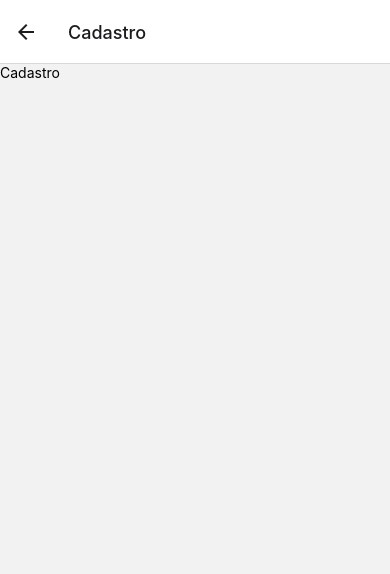
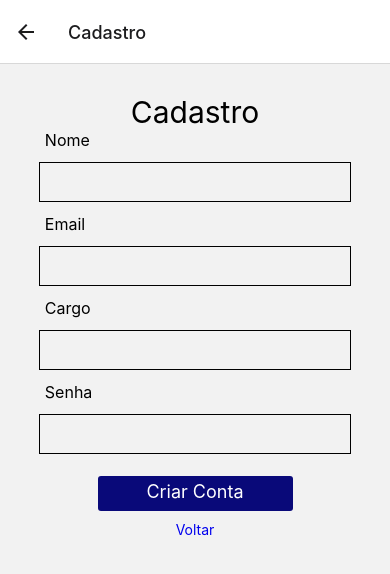
Before and after one commit to paulo-paes/mobile-habilidades, a React Native app: screen /Cadastro in a window 390 px wide. Shown: the top 574 px of the page. Built offline with nearby package versions, Linux system fonts and the light colour scheme.

Commit message:
Tela de cadastro

```diff
--- a/globalStyles.js
+++ b/globalStyles.js
@@ -3,6 +3,19 @@ import { StyleSheet } from "react-native";
 export default StyleSheet.create({
     preencher: {
         flex: 1
+    },
+    input: {
+        height: 40,
+        width: '80%',
+        margin: 12,
+        borderWidth: 1,
+        padding: 10
+    },
+    inputLabel: {
+        fontSize: 16
+    },
+    link: {
+        color: '#0000EE'
     }
 })
 
--- /dev/null
+++ b/src/components/Botao/Botao.jsx
@@ -0,0 +1,27 @@
+import React from 'react'
+import { StyleSheet, Text, TouchableOpacity } from 'react-native'
+import { cores } from '../../../globalStyles'
+
+export default function Botao({text, acao, style}) {
+    return (
+        <TouchableOpacity style={[style && style, styles.btn]} onPress={acao}>
+            <Text style={styles.text}>{text}</Text>
+        </TouchableOpacity>
+    )
+}
+
+const styles = StyleSheet.create({
+    btn: {
+        width: '50%',
+        height: 35,
+        padding: 'auto',
+        backgroundColor: cores.azulMedio,
+        borderRadius: 3
+    },
+    text: {
+        textAlign: 'center',
+        paddingVertical: 5,
+        fontSize: 18,
+        color: 'white'
+    }
+})
--- a/src/screens/Cadastro/Cadastro.jsx
+++ b/src/screens/Cadastro/Cadastro.jsx
@@ -1,10 +1,34 @@
 import React from 'react'
-import { Text } from 'react-native'
+import { Text, TextInput, View } from 'react-native'
+import globalStyles from '../../../globalStyles'
+import Botao from '../../components/Botao/Botao'
+import styles from './styles'
 
-export default function Cadastro() {
+export default function Cadastro({ navigation }) {
     return (
-        <>
-          <Text>Cadastro</Text>
-        </>
+        <View style={[globalStyles.preencher, styles.cadastro]}>
+
+            <Text style={styles.cadastroTitulo}>Cadastro</Text>
+            <Text style={[globalStyles.inputLabel, styles.cadastroLabel]}>Nome</Text>
+            <TextInput style={globalStyles.input}/>
+
+            <Text style={[globalStyles.inputLabel, styles.cadastroLabel]}>Email</Text>
+            <TextInput style={globalStyles.input}/>
+
+            <Text style={[globalStyles.inputLabel, styles.cadastroLabel]}>Cargo</Text>
+            <TextInput style={globalStyles.input}/>
+
+            <Text style={[globalStyles.inputLabel, styles.cadastroLabel]}>Senha</Text>
+            <TextInput secureTextEntry={true} style={globalStyles.input}/>
+
+            <Botao style={styles.cadastroBotao} text='Criar Conta'/>
+
+            <Text
+                style={globalStyles.link}
+                onPress={() => navigation.navigate('Login')}
+            >
+                    Voltar
+            </Text>
+        </View>
     )
 }
--- /dev/null
+++ b/src/screens/Cadastro/styles.js
@@ -0,0 +1,18 @@
+import { StyleSheet } from "react-native";
+
+export default StyleSheet.create({
+    cadastro: {
+        marginTop: 30,
+        alignItems: 'center',
+        height: '80%'
+    },
+    cadastroTitulo: {
+        fontSize: 30
+    },
+    cadastroLabel: {
+        width: '77%'
+    },
+    cadastroBotao: {
+        marginVertical: 10
+    }
+})
--- a/src/screens/Login/Login.jsx
+++ b/src/screens/Login/Login.jsx
@@ -1,6 +1,7 @@
 import React from 'react'
 import { View, Text, TextInput, Button, TouchableOpacity } from 'react-native'
 import globalStyles from '../../../globalStyles'
+import Botao from '../../components/Botao/Botao'
 import styles from './styles'
 
 export default function Login({navigation}) {
@@ -21,9 +22,7 @@ export default function Login({navigation}) {
                     secureTextEntry={true}
 
                 />
-                <TouchableOpacity style={styles.loginButton}>
-                    <Text style={styles.loginButtonText}>Entrar</Text>
-                </TouchableOpacity>
+                <Botao text='Entrar'/>
                 <View style={styles.links}>
                     <Text
                         style={styles.linkCriarConta}
```
